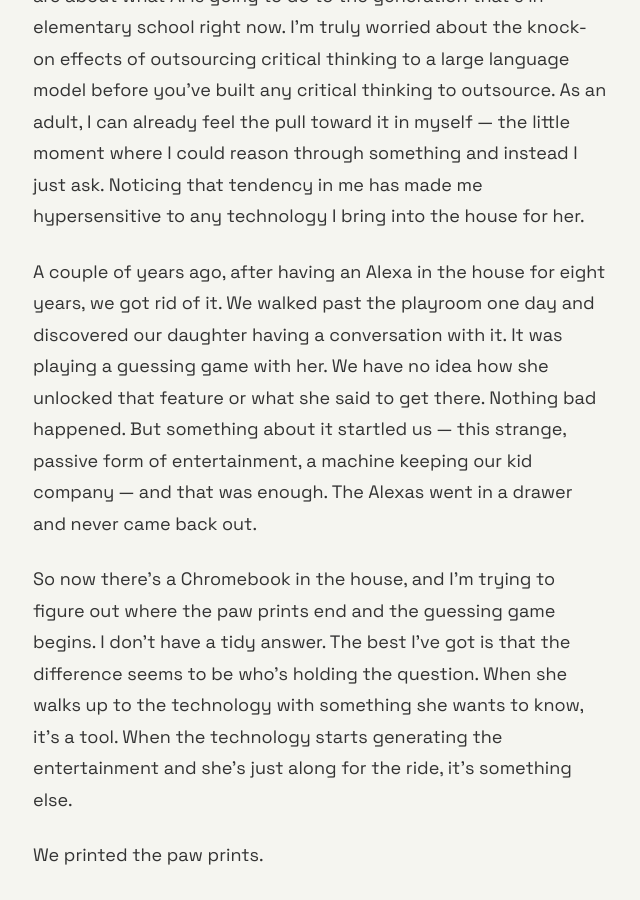
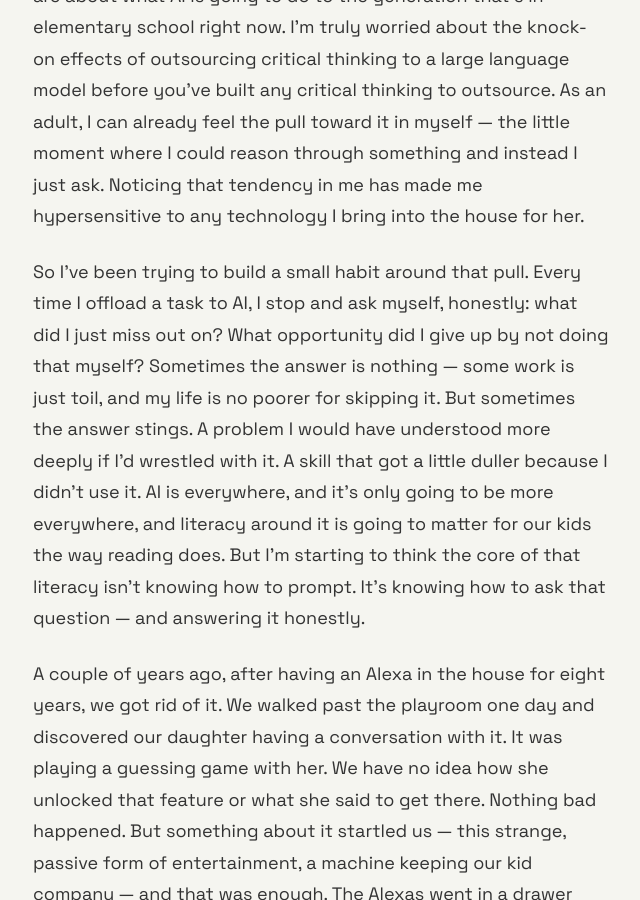
Before and after one commit to bwsewell/dividedattn.com, a Jekyll site: the page built from _posts/2026-07-08-paw-prints.md, in a window 1280 px wide and 900 px high, scrolled down 1553 px. Shown: the whole window, without its empty margins (319-959 px from the left). Built offline with Jekyll 4.4.1, drawn with Linux system fonts in a browser that asks for light colours.

Commit message:
Add reflection on the what-did-I-miss-out-on habit to Paw Prints post
Co-Authored-By: Claude Fable 5 <noreply@anthropic.com>
Claude-Session: https://claude.ai/code/session_01QhxNM1UT9kqbEMq61Lgr1A

```diff
--- a/_posts/2026-07-08-paw-prints.md
+++ b/_posts/2026-07-08-paw-prints.md
@@ -16,6 +16,8 @@ But I'd be lying if I said I wasn't nervous.  She has ADHD, and for her, "resear
 
 And that's really the thing.  I am not as optimistic as some people are about what AI is going to do to the generation that's in elementary school right now.  I'm truly worried about the knock-on effects of outsourcing critical thinking to a large language model before you've built any critical thinking to outsource.  As an adult, I can already feel the pull toward it in myself — the little moment where I could reason through something and instead I just ask.  Noticing that tendency in me has made me hypersensitive to any technology I bring into the house for her.
 
+So I've been trying to build a small habit around that pull.  Every time I offload a task to AI, I stop and ask myself, honestly: what did I just miss out on?  What opportunity did I give up by not doing that myself?  Sometimes the answer is nothing — some work is just toil, and my life is no poorer for skipping it.  But sometimes the answer stings.  A problem I would have understood more deeply if I'd wrestled with it.  A skill that got a little duller because I didn't use it.  AI is everywhere, and it's only going to be more everywhere, and literacy around it is going to matter for our kids the way reading does.  But I'm starting to think the core of that literacy isn't knowing how to prompt.  It's knowing how to ask that question — and answering it honestly.
+
 A couple of years ago, after having an Alexa in the house for eight years, we got rid of it.  We walked past the playroom one day and discovered our daughter having a conversation with it.  It was playing a guessing game with her.  We have no idea how she unlocked that feature or what she said to get there.  Nothing bad happened.  But something about it startled us — this strange, passive form of entertainment, a machine keeping our kid company — and that was enough.  The Alexas went in a drawer and never came back out.
 
 So now there's a Chromebook in the house, and I'm trying to figure out where the paw prints end and the guessing game begins.  I don't have a tidy answer.  The best I've got is that the difference seems to be who's holding the question.  When she walks up to the technology with something she wants to know, it's a tool.  When the technology starts generating the entertainment and she's just along for the ride, it's something else.
```
